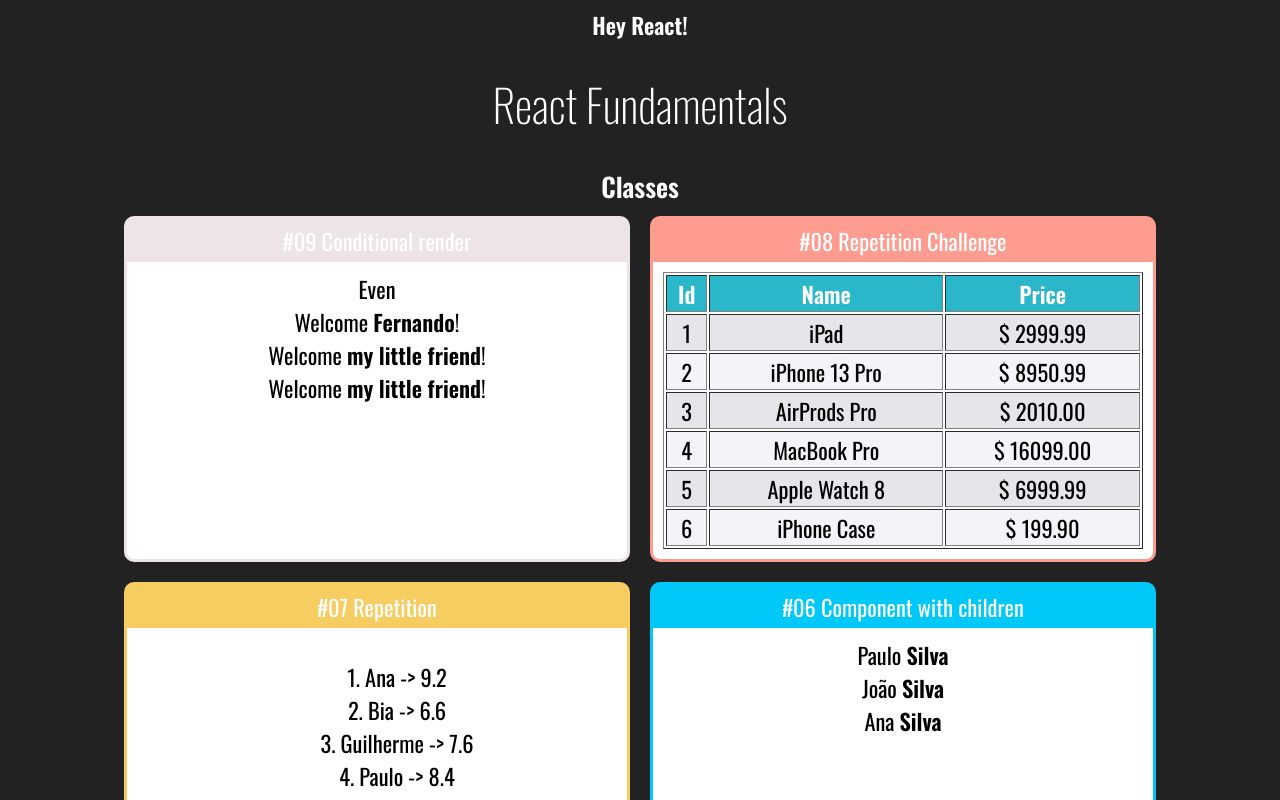
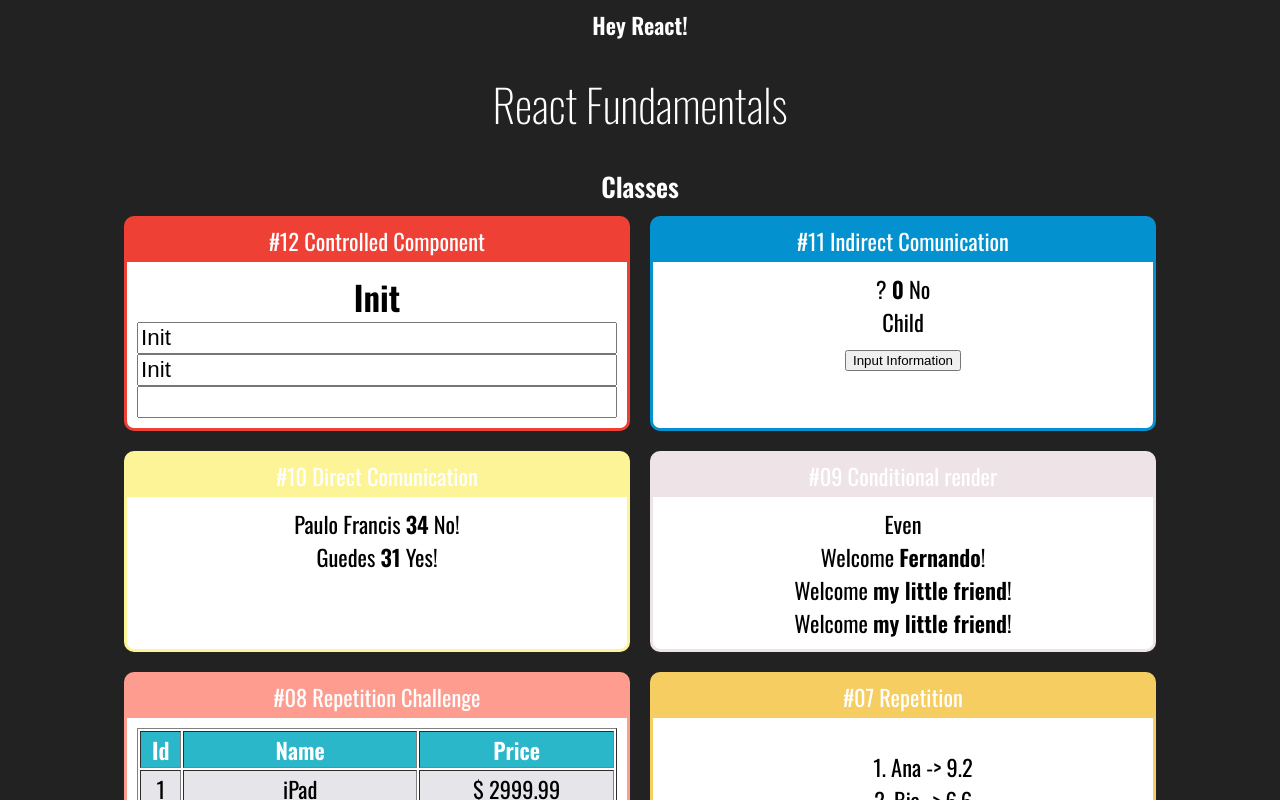
Before and after one commit to paulofrancis/react-fundamentals, a React (Create React App) app: page / in a window 1280 px wide. Shown: the top 800 px of the page. Built offline with nearby package versions, Linux system fonts and the light colour scheme.

Commit message:
34, 35, 36, 37

```diff
--- a/src/App.jsx
+++ b/src/App.jsx
@@ -12,6 +12,9 @@ import StudentList from './components/repetition/StudentList';
 import ProductsTable from './components/repetition/ProductsTable';
 import EvenOrOdd from './components/condition/EvenOrOdd';
 import UserInfo from './components/condition/UserInfo';
+import DirectParent from './components/comunication/DirectParent';
+import IndirectParent from './components/comunication/IndirectParent';
+import Input from './components/form/Input';
 
 export default _ =>
     <div className='app'>
@@ -20,6 +23,18 @@ export default _ =>
 
         <div className="cards">
 
+            <Card title='#12 Controlled Component' color='#ee4035'>
+                <Input></Input>
+            </Card>
+
+            <Card title='#11 Indirect Comunication' color='#0392cf'>
+                <IndirectParent></IndirectParent>
+            </Card>
+
+            <Card title='#10 Direct Comunication' color='#fdf498'>
+                <DirectParent></DirectParent>
+            </Card>
+
             <Card title='#09 Conditional render' color='#eee3e7'>
                 <EvenOrOdd number={20}></EvenOrOdd>
                 <UserInfo user={{ name: 'Fernando' }}></UserInfo>
@@ -27,7 +42,7 @@ export default _ =>
                 <UserInfo />
             </Card>
 
-            <Card title='#08 Repetition Challenge' color='#fe9c8f  '>
+            <Card title='#08 Repetition Challenge' color='#fe9c8f'>
                 <ProductsTable></ProductsTable>
             </Card>
 
--- /dev/null
+++ b/src/components/comunication/DirectChild.jsx
@@ -0,0 +1,11 @@
+import React from "react";
+
+export default props => {
+    return (
+        <div>
+            <span>{props.name} </span>
+            <span><strong>{props.age}</strong> </span>
+            <span>{props.nerd ? 'Yes' : 'No'}!</span>
+        </div>
+    )
+}
--- /dev/null
+++ b/src/components/comunication/DirectParent.jsx
@@ -0,0 +1,11 @@
+import React from "react";
+import DirectChild from "./DirectChild";
+
+export default props => {
+    return (
+        <div>
+            <DirectChild name='Paulo Francis' age={34} nerd={false}></DirectChild>
+            <DirectChild name='Guedes' age={31} nerd={true}></DirectChild>
+        </div>
+    )
+}
--- /dev/null
+++ b/src/components/comunication/IndirectChild.jsx
@@ -0,0 +1,17 @@
+import React from "react";
+
+export default props => {
+
+    const [min, max] = [20, 50]
+    const randomAge = () => parseInt(Math.random() * (min)) + max
+    const randomNed = () => Math.random() > 0.5
+
+    return (
+        <div>
+            <div>Child</div>
+            <button onClick={_ => props.whenClick('Francisco', randomAge, randomNed)}>
+                Input Information
+            </button>
+        </div>
+    )
+}
--- /dev/null
+++ b/src/components/comunication/IndirectParent.jsx
@@ -0,0 +1,26 @@
+import React, { useState } from "react";
+import IndirectChild from "./IndirectChild";
+
+export default props => {
+
+    const [name, setName] = useState('?')
+    const [age, setAge] = useState(0)
+    const [nerd, setNerd] = useState(false)
+
+    function setParentInformation(name, age, nerd) {
+        setName(name)
+        setAge(age)
+        setNerd(nerd)
+    }
+
+    return (
+        <div>
+            <div>
+                <span>{name} </span>
+                <span><strong>{age}</strong> </span>
+                <span>{nerd ? 'Yes' : 'No'}</span>
+            </div>
+            <IndirectChild whenClick={setParentInformation}></IndirectChild>
+        </div>
+    )
+}
--- /dev/null
+++ b/src/components/form/Input.css
@@ -0,0 +1,3 @@
+.input input {
+    font-size: 1.4rem;
+}
--- /dev/null
+++ b/src/components/form/Input.jsx
@@ -0,0 +1,22 @@
+import React, { useState } from "react";
+import './Input.css'
+
+export default props => {
+
+    const [value, setValue] = useState('Init')
+
+    function myOnChange(e) {
+        setValue(e.target.value)
+    }
+
+    return (
+        <div className="input">
+            <h2>{value}</h2>
+            <div style={{ display: 'flex', flexDirection: 'column' }}>
+                <input value={value} onChange={myOnChange} />
+                <input value={value} readOnly />
+                <input value={undefined} />
+            </div>
+        </div>
+    )
+}
```
